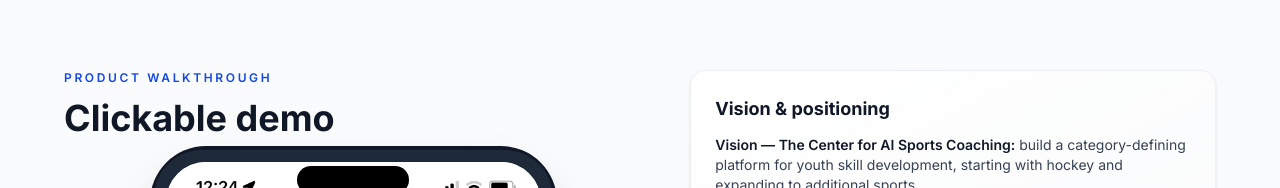
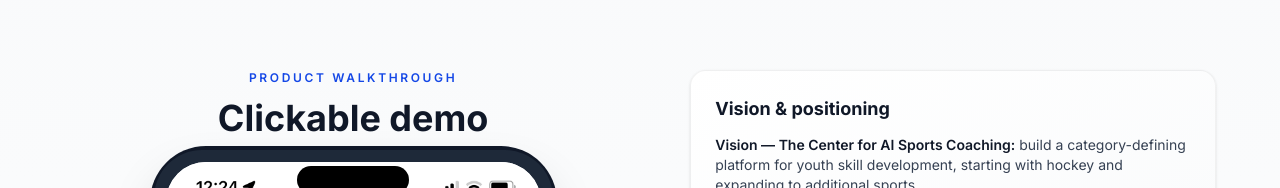
Before and after one commit to jakedibattista/puckbuddywebsite, a Next.js app: page /demo in a window 1280 px wide. Shown: the part 739-927 px from the top of the page. Built offline with nearby package versions, Linux system fonts and the light colour scheme; no server answers.

Commit message:
Center 'Product walkthrough' and 'Clickable demo' text above iPhone on demo page

```diff
--- a/src/app/demo/page.tsx
+++ b/src/app/demo/page.tsx
@@ -90,7 +90,7 @@ export default function DemoPage() {
           <div className="grid gap-12 lg:grid-cols-[minmax(0,1.1fr)_minmax(0,1fr)] items-start max-w-6xl mx-auto">
             {/* Demo */}
             <div className="space-y-6">
-              <div className="text-center lg:text-left">
+              <div className="text-center">
                 <p className="text-xs font-semibold tracking-[0.22em] text-blue-700 uppercase mb-3">
                   Product walkthrough
                 </p>
@@ -98,7 +98,7 @@ export default function DemoPage() {
                   Clickable demo
                 </h2>
               </div>
-              <div className="flex justify-center lg:justify-start">
+              <div className="flex justify-center">
                 <InteractiveDemo />
               </div>
             </div>
```
